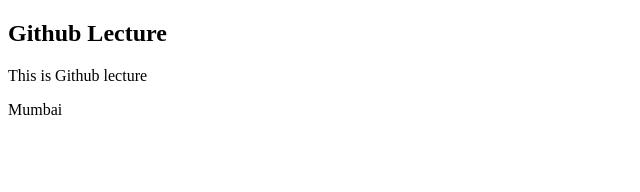
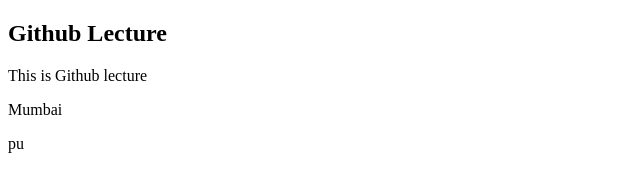
Before and after one commit to shreeyabhimani02/Manager, a plain HTML site: page index.html in a window 1280 px wide. Shown: the full height of the page, 0-640 px from the left. Drawn offline with Linux system fonts and the light colour scheme.

Commit message:
p
pune

pu

```diff
--- a/index.html
+++ b/index.html
@@ -9,5 +9,6 @@
     <h2>Github Lecture</h2>
     <p>This is Github lecture</p>
     <p>Mumbai</p>
+    <p>pu</p>
 </body>
 </html>
```
